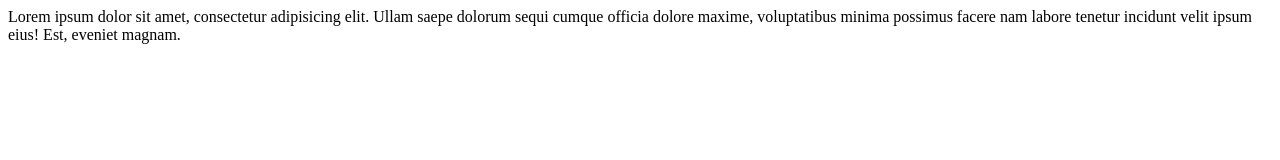
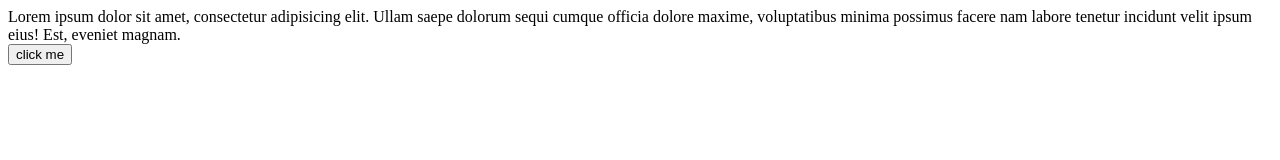
Before and after one commit to Joshuawills2/working, a plain HTML site: page index.html in a window 1280 px wide. Drawn offline with Linux system fonts and the light colour scheme.

Commit message:
ADDED BUTTTON

```diff
--- a/index.html
+++ b/index.html
@@ -10,5 +10,8 @@
     <div class="work">
         Lorem ipsum dolor sit amet, consectetur adipisicing elit. Ullam saepe dolorum sequi cumque officia dolore maxime, voluptatibus minima possimus facere nam labore tenetur incidunt velit ipsum eius! Est, eveniet magnam.
     </div>
+    <div class="main">
+        <button>click me</button>
+    </div>
 </body>
 </html>
```
